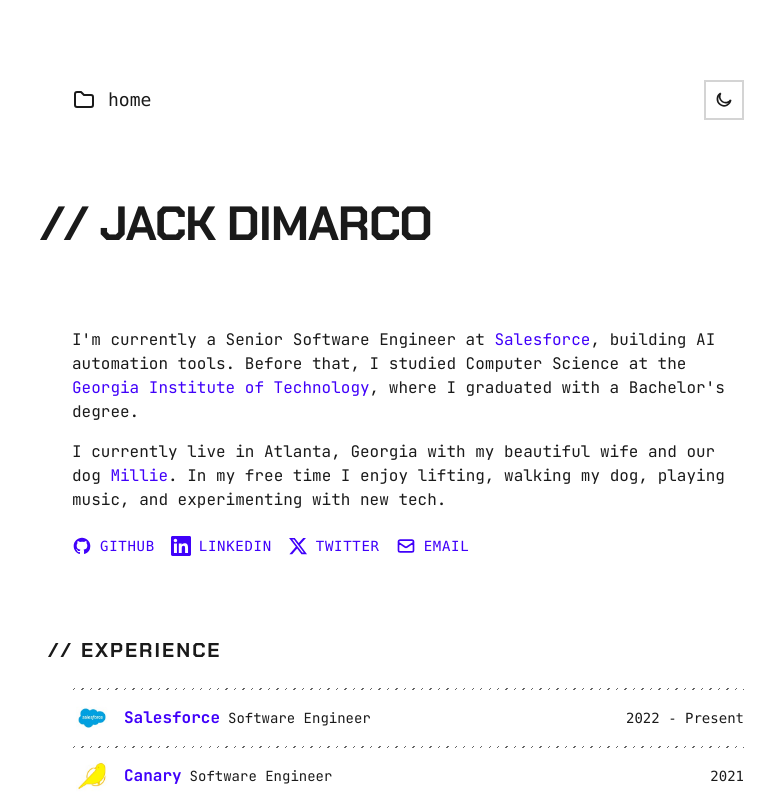
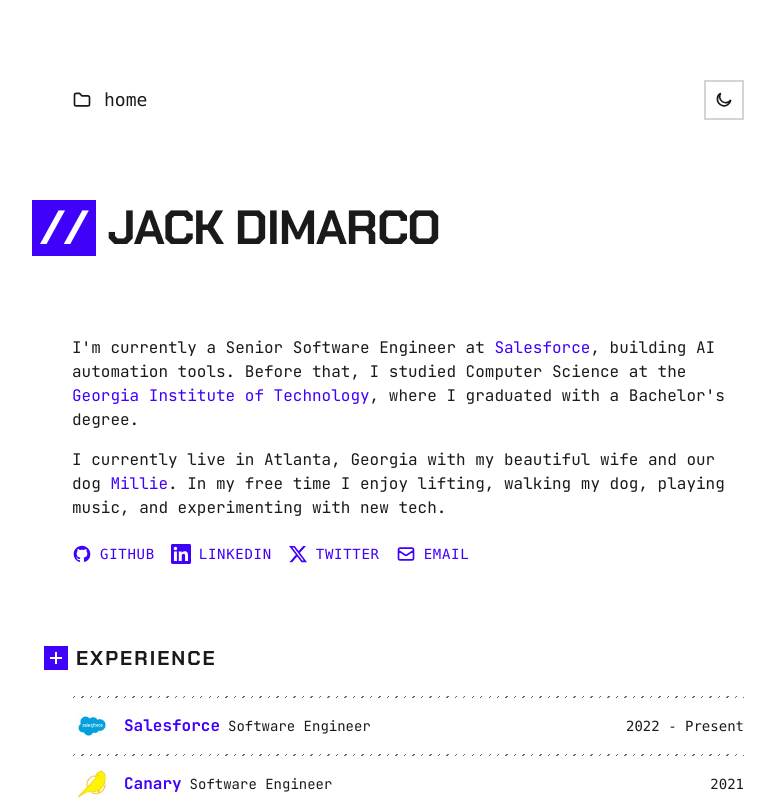
Before and after one commit to jackdimarco/site, a Next.js app: page / in a window 1280 px wide. Shown: the top 800 px of the page, without its empty margins (232-1007 px from the left). Built offline with nearby package versions, Linux system fonts and the light colour scheme.

Commit message:
style: adding header decorations and decrypt animation

```diff
--- a/app/components/About.tsx
+++ b/app/components/About.tsx
@@ -1,21 +1,24 @@
+"use client";
+
 import { SocialLinks } from "./SocialLinks";
 import { Link } from "./Link";
+import { ScrambleText } from "./ScrambleText";
 
 export function About() {
   return (
     <section className="space-y-6">
       <div className="space-y-4">
         <p className="text-body text-muted-foreground">
-          I'm currently a Senior Software Engineer at{" "}
-          <Link href="https://www.salesforce.com">Salesforce</Link>, building AI automation
-          tools. Before that, I studied Computer Science at the{" "}
-          <Link href="https://www.gatech.edu">Georgia Institute of Technology</Link>, where I
-          graduated with a Bachelor's degree.
+          <ScrambleText text="I'm currently a Senior Software Engineer at " />
+          <Link href="https://www.salesforce.com"><ScrambleText text="Salesforce" /></Link>
+          <ScrambleText text=", building AI automation tools. Before that, I studied Computer Science at the " />
+          <Link href="https://www.gatech.edu"><ScrambleText text="Georgia Institute of Technology" /></Link>
+          <ScrambleText text=", where I graduated with a Bachelor's degree." />
         </p>
         <p className="text-body text-muted-foreground">
-          I currently live in Atlanta, Georgia with my beautiful wife and our dog{" "}
-          <Link href="/millie">Millie</Link>. In my free time I enjoy lifting, walking my dog,
-          playing music, and experimenting with new tech.
+          <ScrambleText text="I currently live in Atlanta, Georgia with my beautiful wife and our dog " />
+          <Link href="/millie"><ScrambleText text="Millie" /></Link>
+          <ScrambleText text=". In my free time I enjoy lifting, walking my dog, playing music, and experimenting with new tech." />
         </p>
       </div>
       <SocialLinks />
--- a/app/components/Breadcrumb.tsx
+++ b/app/components/Breadcrumb.tsx
@@ -13,7 +13,7 @@
 export function Breadcrumb({ items }: BreadcrumbProps) {
   return (
     <nav className="flex items-center gap-3 text-lg font-mono h-10">
-      <FolderIcon className="w-6 h-6 text-accent" />
+      <FolderIcon className="w-5 h-5 text-muted-foreground" />
       {items.map((item, index) => (
         <span key={item.label} className="flex items-center gap-3">
           {item.href ? (
--- a/app/components/Experience.tsx
+++ b/app/components/Experience.tsx
@@ -1,18 +1,21 @@
+"use client";
+
 import Image from "next/image";
 import { Link } from "./Link";
 import { JOBS } from "@/lib/data";
+import { ScrambleText } from "./ScrambleText";
 
 export function Experience() {
   return (
     <section className="space-y-6">
-      <h2 className="text-section-heading">
-        <span className="text-accent mr-2 -ml-6">//</span>
-        EXPERIENCE
+      <h2 className="text-section-heading flex items-center gap-2">
+        <span className="color-block-square"></span>
+        <ScrambleText text="EXPERIENCE" />
       </h2>
 
       <div>
         <div className="border-cyber" />
-        {JOBS.map((job) => (
+        {JOBS.map((job, index) => (
           <div key={`${job.company}-${job.period}`}>
             <div className="flex items-center justify-between gap-3 py-2">
               <div className="flex items-center gap-3 min-w-0">
@@ -35,18 +38,22 @@
                   <div className="flex items-baseline gap-2 flex-wrap">
                     {job.companyUrl ? (
                       <Link href={job.companyUrl} className="font-bold">
-                        {job.company}
+                        <ScrambleText text={job.company} />
                       </Link>
                     ) : (
-                      <span className="font-bold">{job.company}</span>
+                      <span className="font-bold">
+                        <ScrambleText text={job.company} />
+                      </span>
                     )}
-                    <span className="text-muted-foreground text-sm">{job.role}</span>
+                    <span className="text-muted-foreground text-sm">
+                      <ScrambleText text={job.role} />
+                    </span>
                   </div>
                 </div>
               </div>
 
               <span className="text-sm font-mono text-muted-foreground whitespace-nowrap">
-                {job.period}
+                <ScrambleText text={job.period} />
               </span>
             </div>
             <div className="border-cyber" />
--- a/app/components/Footer.tsx
+++ b/app/components/Footer.tsx
@@ -1,12 +1,16 @@
+"use client";
+
+import { ScrambleText } from "./ScrambleText";
+
 export function Footer() {
   return (
     <footer className="mt-auto pt-8">
       <div className="border-t border-border/30 pt-6 space-y-1 opacity-50">
         <p className="text-xs text-muted-foreground font-mono">
-          <span className="text-accent">//</span> SYS v0.1
+          <span className="text-accent">//</span> <ScrambleText text="SYS v0.1" />
         </p>
         <p className="text-sm text-muted-foreground font-mono">
-          <span className="text-accent">//</span> Be safe, friend. Don't you dare go hollow.
+          <span className="text-accent">//</span> <ScrambleText text="Be safe, friend. Don't you dare go hollow." />
         </p>
       </div>
     </footer>
--- a/app/components/Hero.tsx
+++ b/app/components/Hero.tsx
@@ -1,8 +1,12 @@
+"use client";
+
+import { ScrambleText } from "./ScrambleText";
+
 export function Hero() {
   return (
-    <h1 className="text-heading">
-      <span className="text-accent mr-3 -ml-8">//</span>
-      JACK DIMARCO
+    <h1 className="text-heading flex items-center gap-3">
+      <span className="color-block">//</span>
+      <ScrambleText text="JACK DIMARCO" />
     </h1>
   );
 }
--- /dev/null
+++ b/app/components/ScrambleText.tsx
@@ -0,0 +1,117 @@
+"use client";
+
+import { useState, useEffect, useRef } from "react";
+
+interface ScrambleTextProps {
+  text: string;
+  delay?: number;
+  duration?: number;
+  className?: string;
+}
+
+const CHARS = "ABCDEFGHIJKLMNOPQRSTUVWXYZ0123456789@#$%&*";
+
+// Module-level flag - persists across navigations, resets on refresh
+let hasAnimatedOnce = false;
+
+interface CharState {
+  sequence: string[];
+  timings: number[];
+  currentIndex: number;
+}
+
+export function ScrambleText({
+  text,
+  delay = 200,
+  duration = 800,
+  className = ""
+}: ScrambleTextProps) {
+  const [displayText, setDisplayText] = useState(text);
+  const [mounted, setMounted] = useState(false);
+  const charStatesRef = useRef<CharState[]>([]);
+
+  // Ensure hydration completes before animating
+  useEffect(() => {
+    setMounted(true);
+  }, []);
+
+  useEffect(() => {
+    if (!mounted) return;
+
+    const finalText = text;
+
+    // Skip animation if already played this session
+    if (hasAnimatedOnce) {
+      setDisplayText(finalText);
+      return;
+    }
+
+    // Generate unique random sequence for each character
+    charStatesRef.current = finalText.split("").map((char) => {
+      if (char === " " || /[.,!?;:'"()-]/.test(char)) {
+        return { sequence: [char], timings: [0], currentIndex: 0 };
+      }
+
+      // Random number of changes (2-4) before resolving
+      const numChanges = Math.floor(Math.random() * 3) + 2;
+      const sequence: string[] = [];
+      const timings: number[] = [];
+
+      let totalTime = 0;
+      for (let i = 0; i < numChanges; i++) {
+        sequence.push(CHARS[Math.floor(Math.random() * CHARS.length)]);
+        // Random duration for each change (50-150ms)
+        const changeTime = Math.floor(Math.random() * 100) + 50;
+        totalTime += changeTime;
+        timings.push(totalTime);
+      }
+
+      // Scale timings to fit within duration, with random end time
+      const resolveTime = (Math.random() * 0.6 + 0.3) * duration;
+      const scale = resolveTime / totalTime;
+      const scaledTimings = timings.map(t => t * scale);
+
+      // Add final character
+      sequence.push(char);
+      scaledTimings.push(resolveTime);
+
+      return { sequence, timings: scaledTimings, currentIndex: 0 };
+    });
+
+    const startTimeout = setTimeout(() => {
+      const startTime = Date.now();
+
+      const interval = setInterval(() => {
+        const elapsed = Date.now() - startTime;
+        let allDone = true;
+
+        const newText = charStatesRef.current.map((state) => {
+          // Find current character based on elapsed time
+          let charIndex = state.sequence.length - 1;
+          for (let i = 0; i < state.timings.length; i++) {
+            if (elapsed < state.timings[i]) {
+              charIndex = i;
+              allDone = false;
+              break;
+            }
+          }
+          return state.sequence[charIndex];
+        }).join("");
+
+        setDisplayText(newText);
+
+        if (allDone || elapsed >= duration) {
+          clearInterval(interval);
+          setDisplayText(finalText);
+          hasAnimatedOnce = true;
+        }
+      }, 30);
+
+      return () => clearInterval(interval);
+    }, delay);
+
+    return () => clearTimeout(startTimeout);
+  }, [text, delay, duration, mounted]);
+
+  return <span className={className}>{displayText}</span>;
+}
--- a/app/components/SocialLinks.tsx
+++ b/app/components/SocialLinks.tsx
@@ -1,5 +1,8 @@
+"use client";
+
 import { GitHubIcon, LinkedInIcon, TwitterIcon, EmailIcon } from "@/lib/icons";
 import type { ReactNode } from "react";
+import { ScrambleText } from "./ScrambleText";
 
 interface SocialLink {
   name: string;
@@ -43,7 +46,9 @@
           aria-label={`Visit ${link.name} profile`}
         >
           <span className="w-5 h-5">{link.icon}</span>
-          <span className="text-sm font-mono uppercase tracking-wider">{link.name}</span>
+          <span className="text-sm font-mono uppercase tracking-wider">
+            <ScrambleText text={link.name} />
+          </span>
         </a>
       ))}
     </nav>
--- a/app/components/Writing.tsx
+++ b/app/components/Writing.tsx
@@ -1,11 +1,17 @@
+"use client";
+
+import { ScrambleText } from "./ScrambleText";
+
 export function Writing() {
   return (
     <section className="space-y-6">
-      <h2 className="text-section-heading">
-        <span className="text-accent mr-2 -ml-6">//</span>
-        WRITING
+      <h2 className="text-section-heading flex items-center gap-2">
+        <span className="color-block-square"></span>
+        <ScrambleText text="WRITING" />
       </h2>
-      <p className="text-sm font-mono text-muted-foreground">Coming soon...</p>
+      <p className="text-sm font-mono text-muted-foreground">
+        <ScrambleText text="Coming soon..." />
+      </p>
     </section>
   );
 }
--- a/app/globals.css
+++ b/app/globals.css
@@ -11,7 +11,7 @@
   --color-accent: #4001FA;
   --color-accent-foreground: #ffffff;
   --color-cyan: #0891b2;
-  --color-red: #dc2626;
+  --color-red: #ff0080;
   --color-violet: #4001FA;
   --color-lime: #CCFD01;
   --color-border: #d4d4d4;
@@ -26,7 +26,7 @@
   --color-accent: #CCFD01;
   --color-accent-foreground: #000000;
   --color-cyan: #01ffff;
-  --color-red: #ff0d1a;
+  --color-red: #ff0080;
   --color-violet: #4001FA;
   --color-lime: #CCFD01;
   --color-border: #29324f;
@@ -46,6 +46,49 @@
 .text-section-heading {
   font-family: var(--font-display), ui-sans-serif, system-ui, sans-serif;
   @apply text-lg md:text-xl font-bold tracking-widest;
+}
+
+.color-block {
+  display: flex;
+  align-items: center;
+  justify-content: center;
+  background: var(--color-accent);
+  color: var(--color-accent-foreground);
+  padding: 0.25rem 0.5rem;
+  flex-shrink: 0;
+  margin-left: -2.5rem;
+}
+
+.color-block-square {
+  position: relative;
+  background: var(--color-accent);
+  width: 1.5rem;
+  height: 1.5rem;
+  flex-shrink: 0;
+  margin-left: -1.75rem;
+}
+
+.color-block-square::before,
+.color-block-square::after {
+  content: "";
+  position: absolute;
+  background: var(--color-accent-foreground);
+}
+
+.color-block-square::before {
+  top: 50%;
+  left: 25%;
+  right: 25%;
+  height: 2px;
+  transform: translateY(-50%);
+}
+
+.color-block-square::after {
+  left: 50%;
+  top: 25%;
+  bottom: 25%;
+  width: 2px;
+  transform: translateX(-50%);
 }
 
 .theme-button {
```
